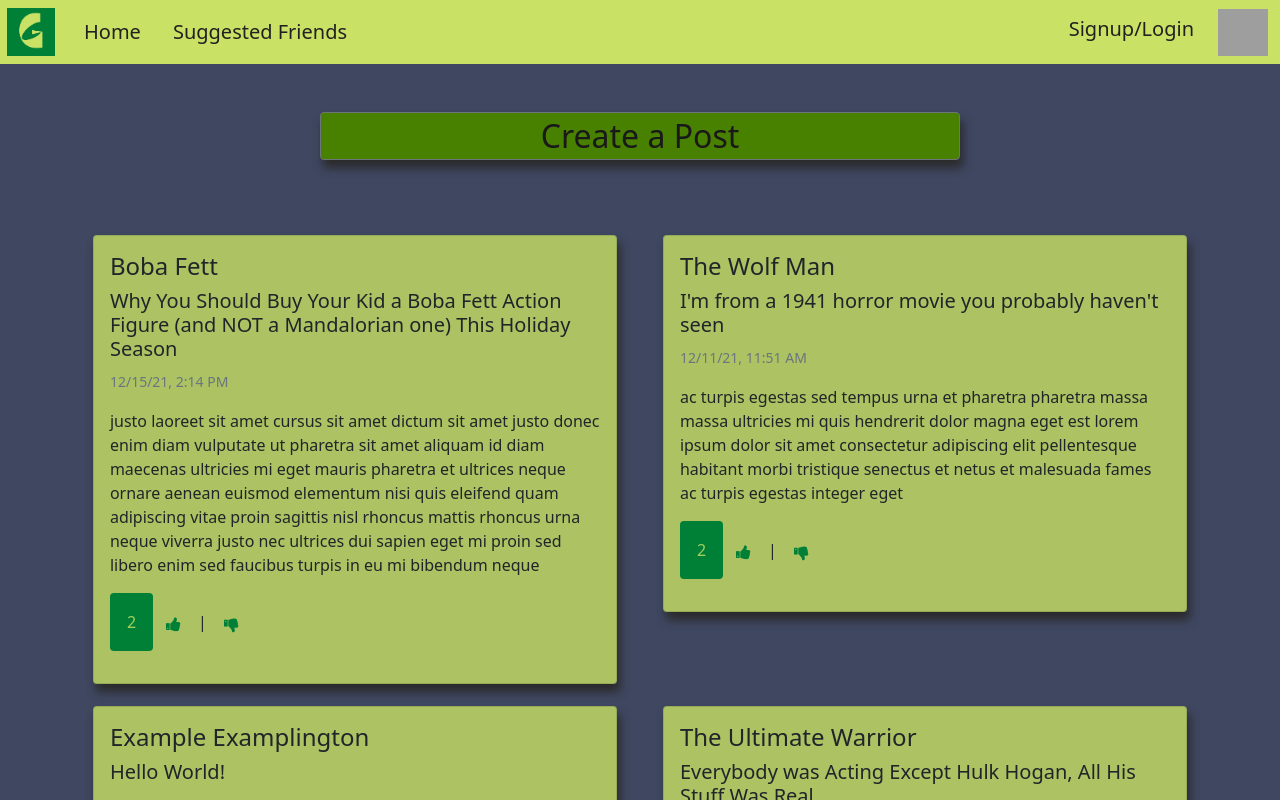
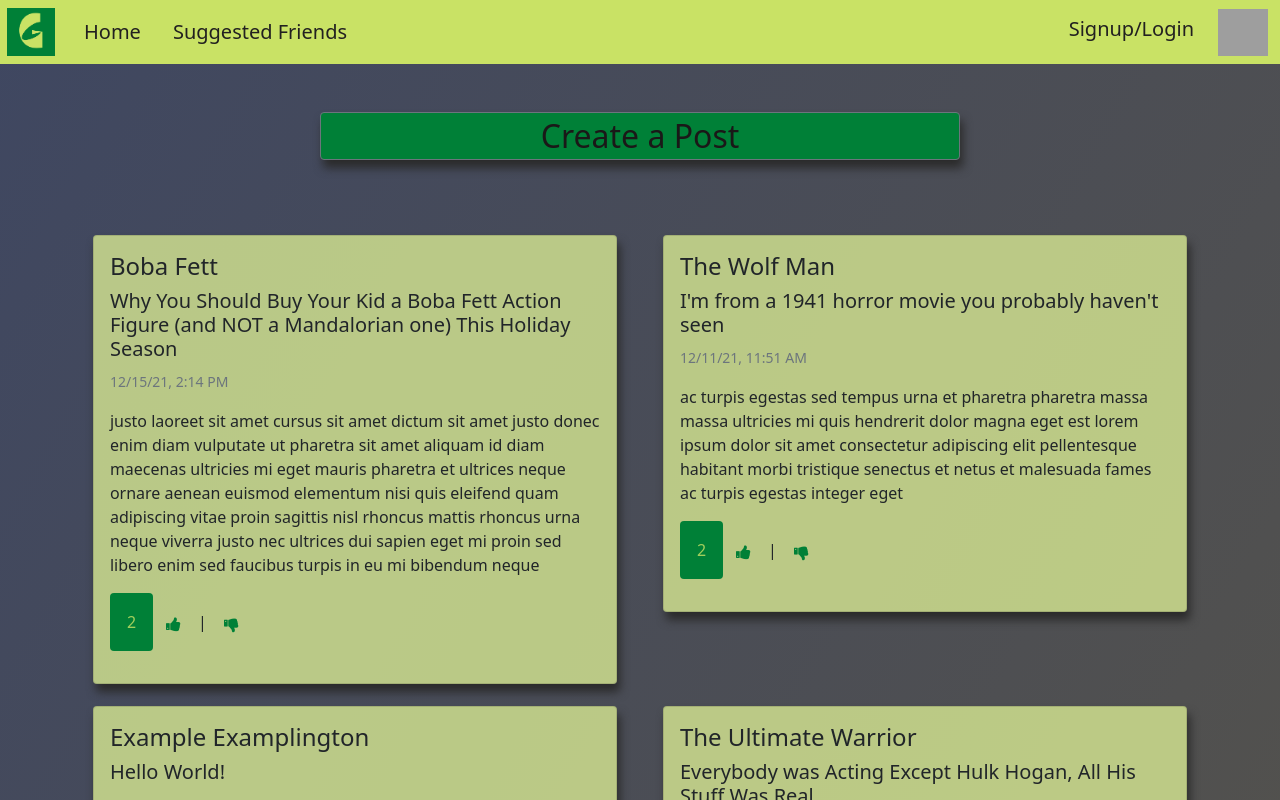
Before and after one commit to sporkupine/GetFriended, an Angular app: page /home in a window 1280 px wide. Shown: the top 800 px of the page. Built offline with nearby package versions, Linux system fonts and the light colour scheme; grey boxes are pictures that could not be loaded.

Commit message:
more colors, hover anim. for post button

```diff
--- a/src/app/home/home.component.css
+++ b/src/app/home/home.component.css
@@ -4,7 +4,7 @@
   left: 25vw;
   top: 5%;
   color: rgb(26, 24, 24);
-  background: #488000;
+  background: #008037;
   font-size: 2rem;
   text-align: center;
   padding: none;
@@ -17,6 +17,7 @@
 }
 
 #createPostBtn:hover {
-  background: #C9E265;
+  background: #cfe675;
   transform: scale(1.025);
+  box-shadow: 0 0 10px 0 #488000 inset, 0 0 10px 4px #488000;
 }
--- a/src/app/posts/posts.component.css
+++ b/src/app/posts/posts.component.css
@@ -14,7 +14,7 @@
 }
 
 .post-card {
-  background-color: rgba(201,226,101, 0.8);
+  background-color: rgba(216, 233, 147, 0.8);
 }
 
 .alert {
--- a/src/app/suggested-friends/suggested-friends.component.html
+++ b/src/app/suggested-friends/suggested-friends.component.html
@@ -1,4 +1,4 @@
-<div class="container bg-secondary">
+<div class="container">
   <div class="row">
     <div class="col-lg-4" *ngFor="let user of users">
       <app-alert
--- a/src/styles.css
+++ b/src/styles.css
@@ -1,5 +1,7 @@
 /* You can add global styles to this file, and also import other style files */
 html body {
   /* background-color: #6c757d; */
-  background-color: #3f4761;
+  /* background-color: #3f4761; */
+  background: rgb(63,71,97);
+  background: linear-gradient(119deg, rgba(63,71,97,1) 0%, rgba(97,89,63,1) 100%);
 }
```
